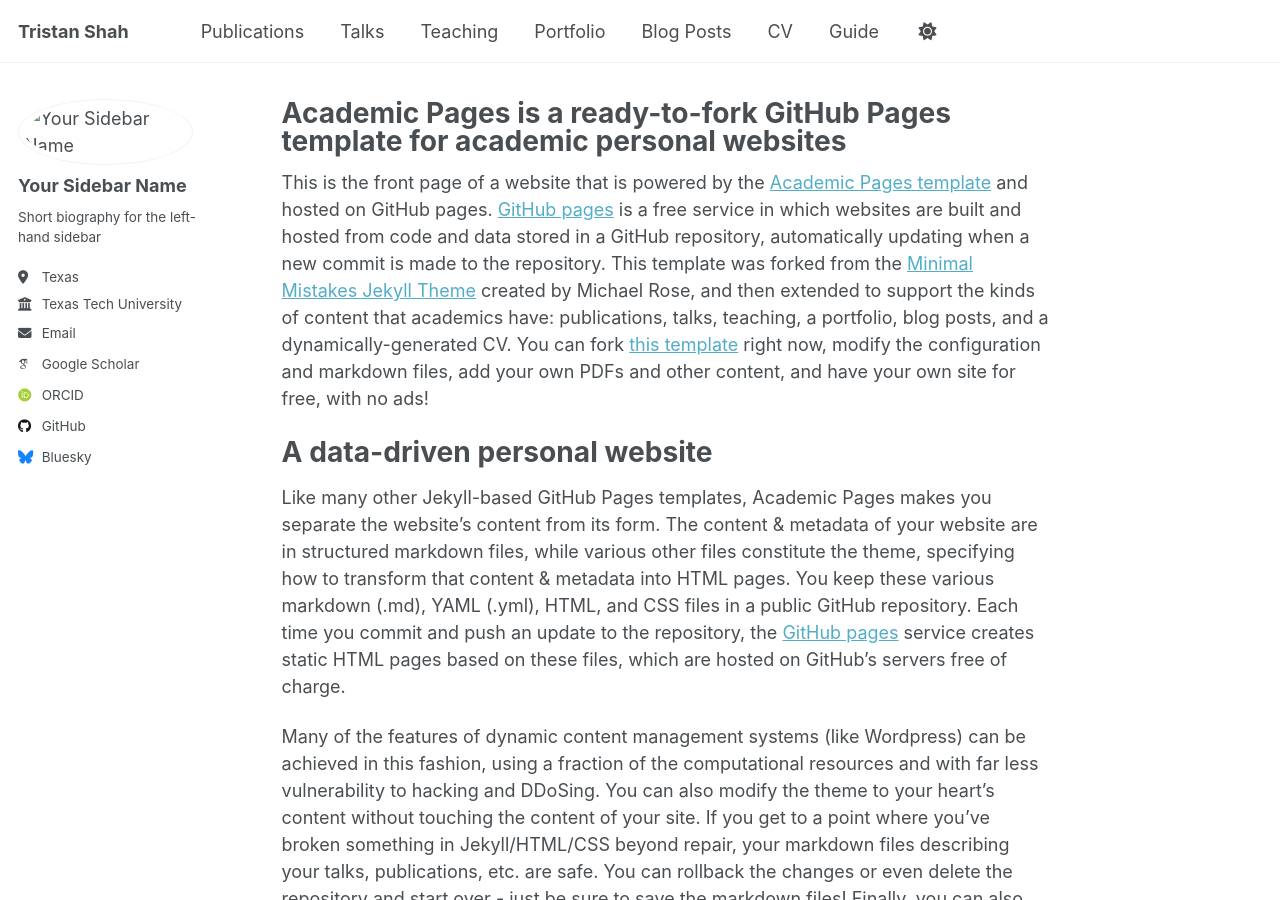
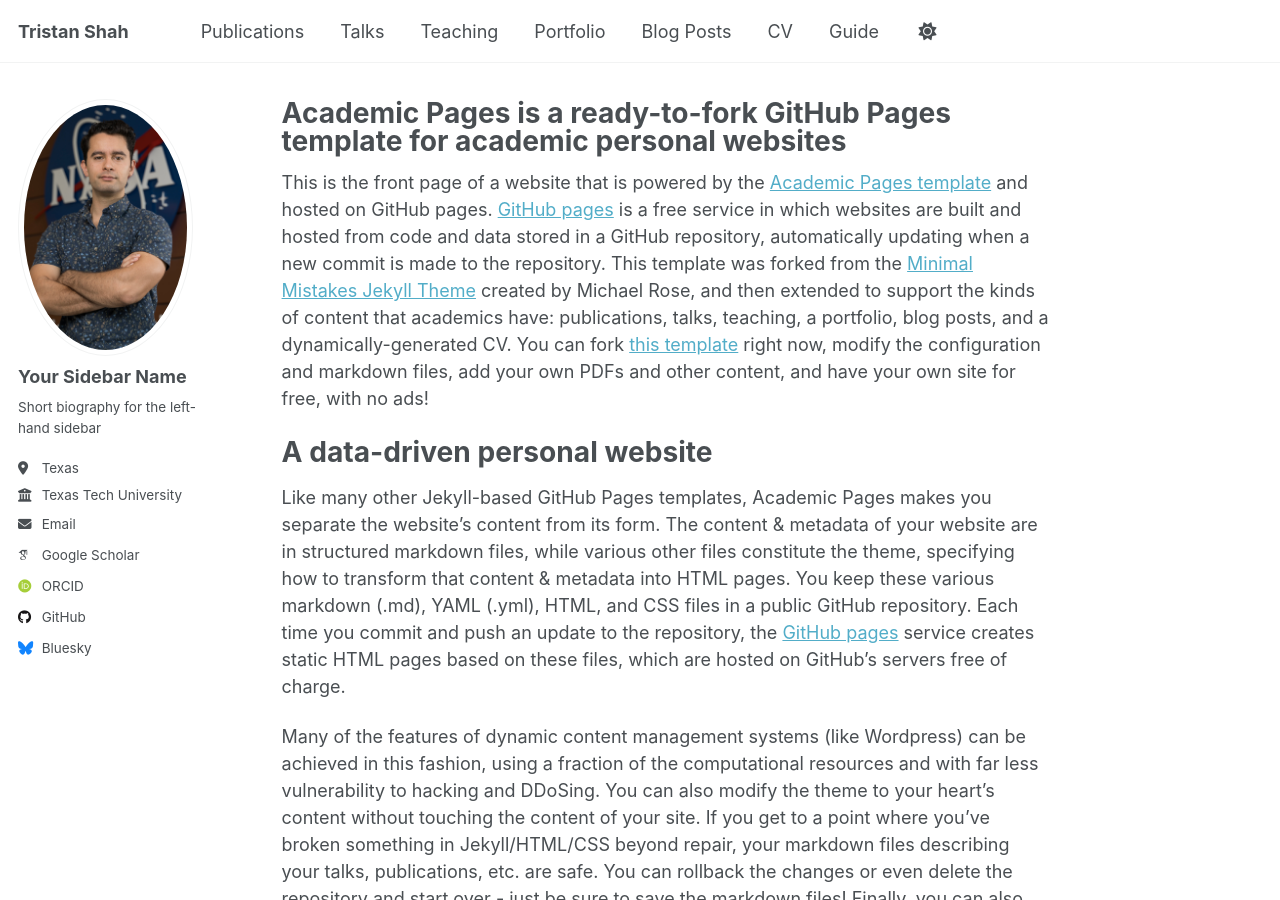
Before and after one commit to gladisor/gladisor.github.io, a Jekyll site: the page built from _pages/about.md, in a window 1280 px wide and 900 px high. Built offline with Jekyll 4.4.1, drawn with Linux system fonts in a browser that asks for light colours; some web fonts are replaced.

```diff
--- a/_config.yml
+++ b/_config.yml
@@ -22,7 +22,7 @@ repository               : "academicpages/academicpages.github.io"
 #               Additional customization can be done by editing /_includes/author-profile.html
 author:
   # Biographic information
-  avatar           : "files/profile.JPG"
+  avatar           : "profile.JPG"
   name             : "Your Sidebar Name"
   pronouns         : # example: "she/her"
   bio              : "Short biography for the left-hand sidebar"
```
Also changed, not shown: images/profile.JPG (renamed from files/profile.JPG).
